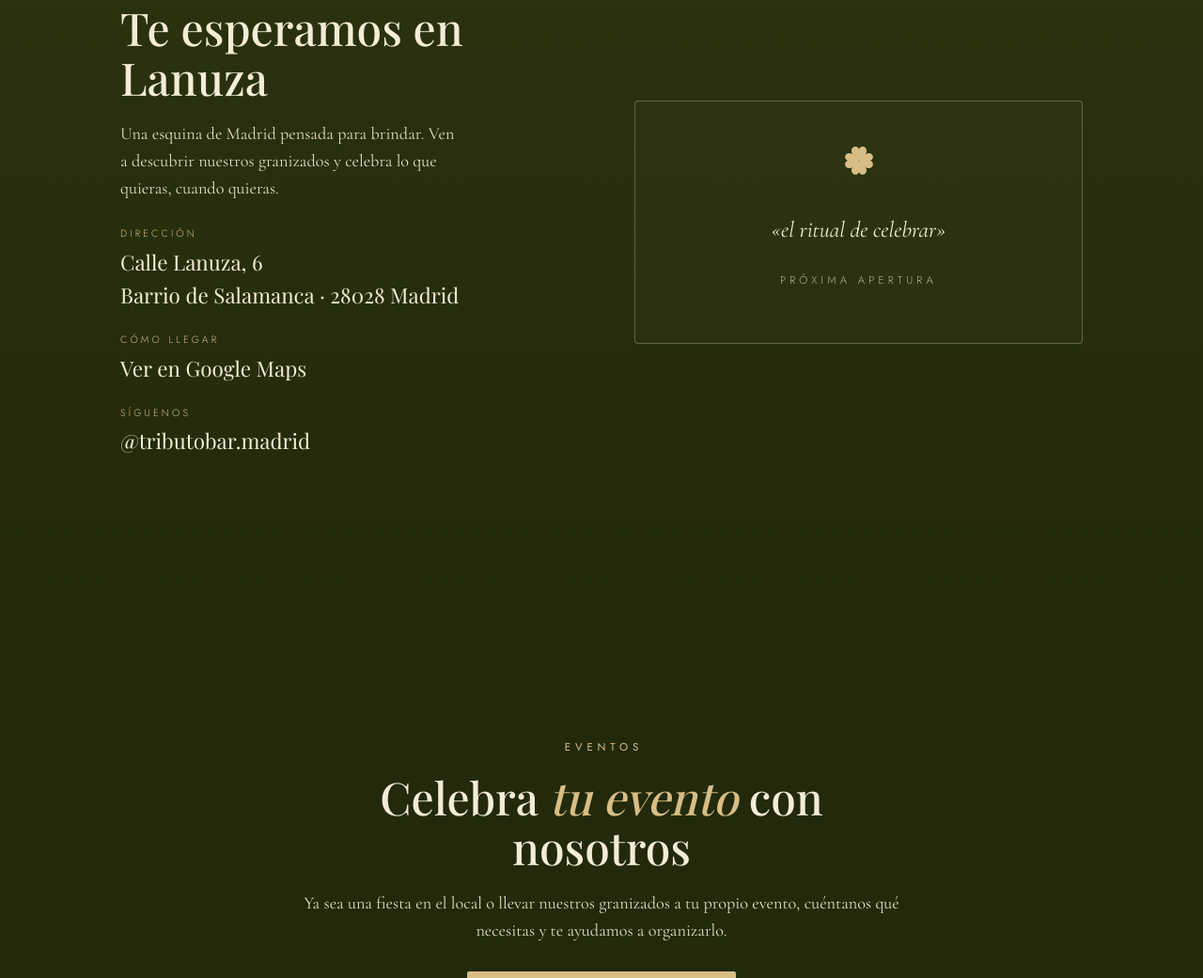
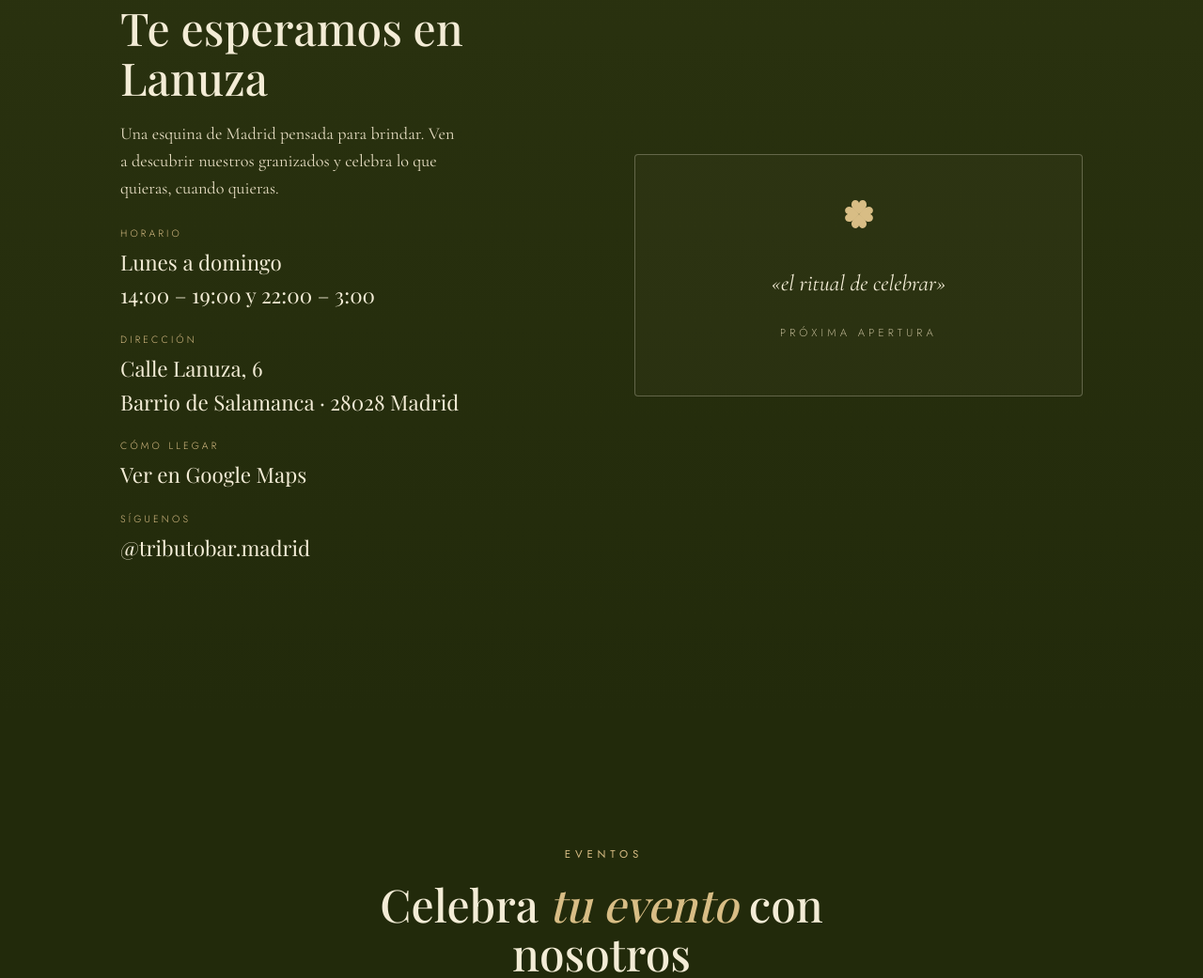
Before and after one commit to sltributo/tributo-bar, a plain HTML site: page index.html in a window 1280 px wide. Shown: the part 3515-4556 px from the top of the page at 94% size. Drawn offline with nearby package versions, Linux system fonts and the light colour scheme; a web font is replaced by a local one.

Commit message:
agregar horario de atencion a la seccion visitanos
Co-Authored-By: Claude Sonnet 5 <noreply@anthropic.com>

```diff
--- a/index.html
+++ b/index.html
@@ -441,6 +441,7 @@ footer .f-meta{font-family:var(--ui);font-weight:300;font-size:.72rem;letter-spa
         <h2 class="visita__h">Te esperamos en Lanuza</h2>
         <p class="visita__p">Una esquina de Madrid pensada para brindar. Ven a descubrir nuestros granizados y celebra lo que quieras, cuando quieras.</p>
         <dl class="visita__meta">
+          <div><dt>Horario</dt><dd>Lunes a domingo<br>14:00 – 19:00 y 22:00 – 3:00</dd></div>
           <div><dt>Dirección</dt><dd>Calle Lanuza, 6<br>Barrio de Salamanca · 28028 Madrid</dd></div>
           <div><dt>Cómo llegar</dt><dd><a href="https://www.google.com/maps/search/?api=1&query=Calle+Lanuza+6%2C+28028+Madrid" target="_blank" rel="noopener">Ver en Google Maps</a></dd></div>
           <div><dt>Síguenos</dt><dd><a href="https://www.instagram.com/tributobar.madrid/" target="_blank" rel="noopener">@tributobar.madrid</a></dd></div>
```
